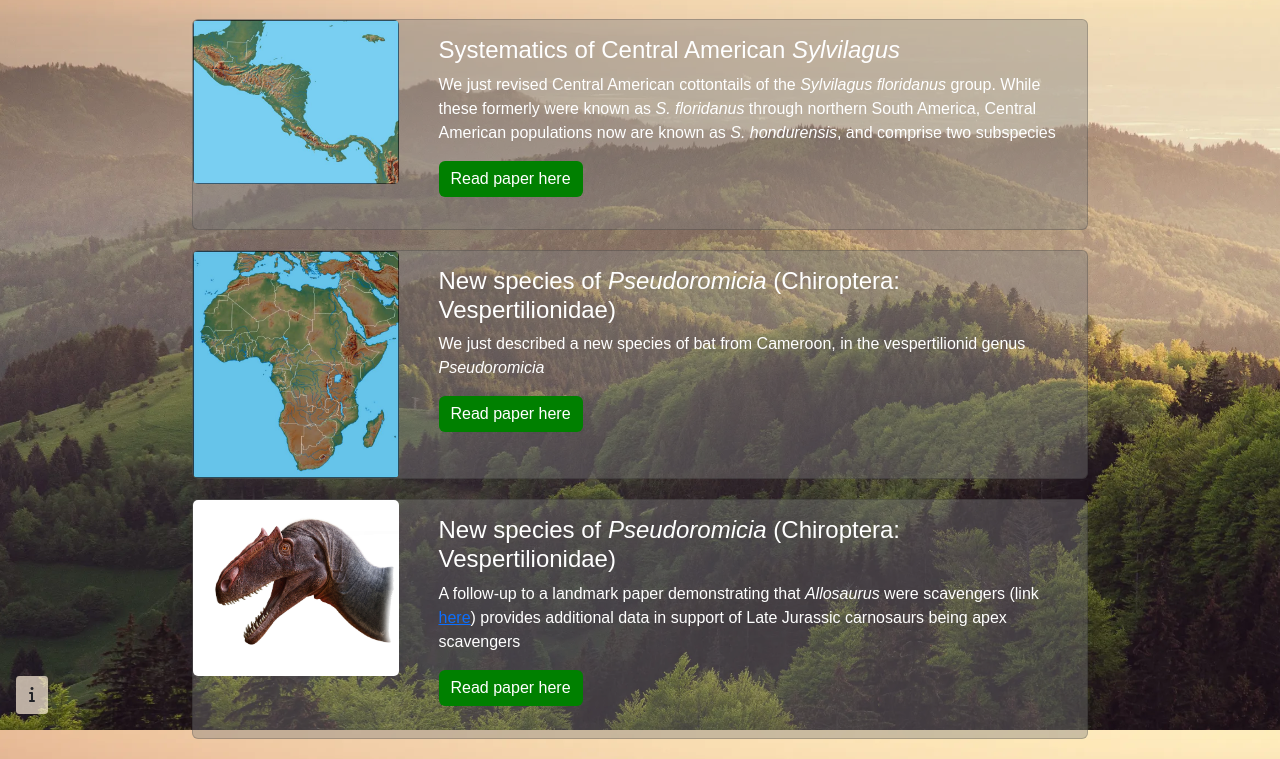
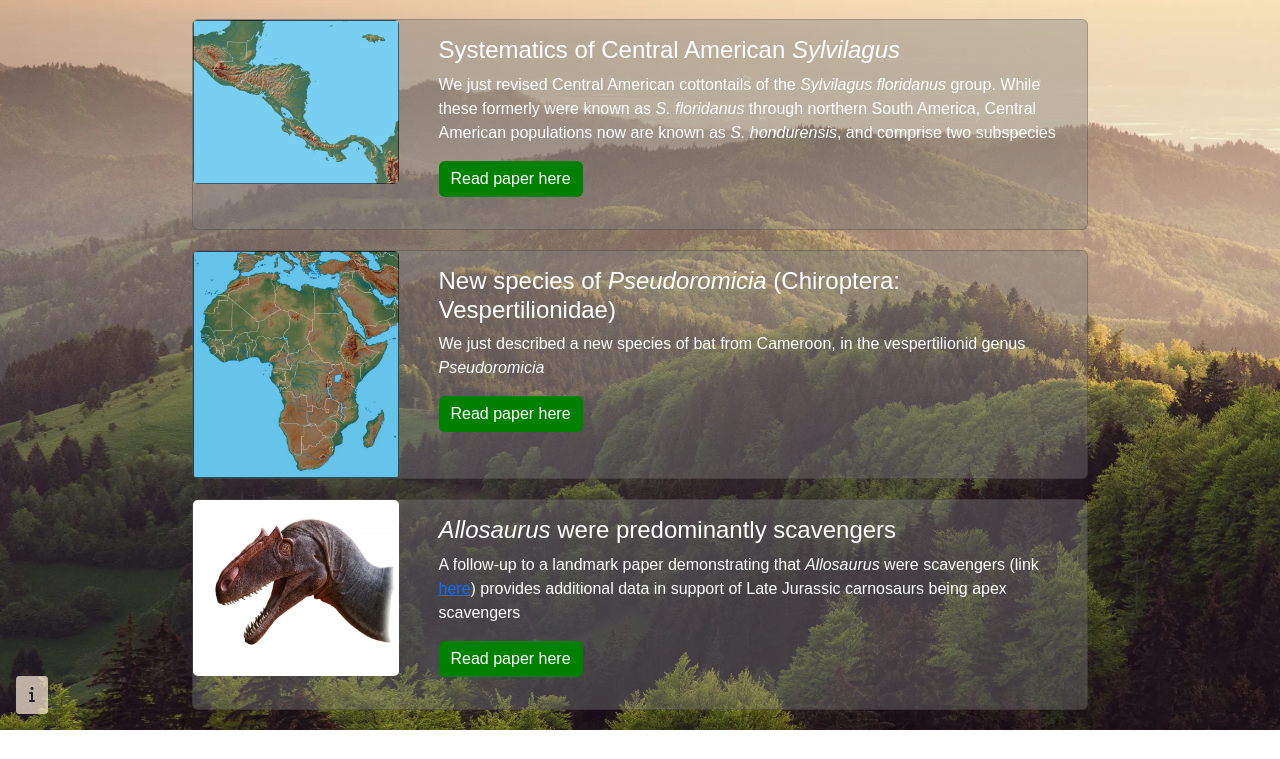
Before and after one commit to LuisRuedas1/Luis_Ruedas, a plain HTML site: page news.html in a window 1280 px wide. Shown: the part 70-829 px from the top of the page. After the commit the page ends 800 px from the top, so only its background shows below. Drawn offline with nearby package versions, Linux system fonts and the light colour scheme; a web font is replaced by a local one.

Commit message:
Update news.html
Updated title of third header from duplicate of Psuedoromicia title to Allosaurus title

```diff
--- a/news.html
+++ b/news.html
@@ -99,7 +99,7 @@
                 </div>
                 <div class="col-md-9">
                   <div class="card-body">
-                    <h4>New species of <i>Pseudoromicia</i> (Chiroptera: Vespertilionidae)</h4>
+                      <h4><i>Allosaurus</i> were predominantly scavengers</h4>
                     <p class="card-text">A follow-up to a landmark paper demonstrating that <i>Allosaurus</i> were scavengers (link <a href="https://www.sciencedirect.com/science/article/abs/pii/S0304380021002611" target="_blank">here</a>) provides additional data in support of Late Jurassic carnosaurs being apex scavengers</i> </p>
                     <a href="https://www.sciencedirect.com/science/article/abs/pii/S0304380022003593" class="btn btn-primary contactBtn" target="_blank">Read paper here</a></p>
                   </div>
```
